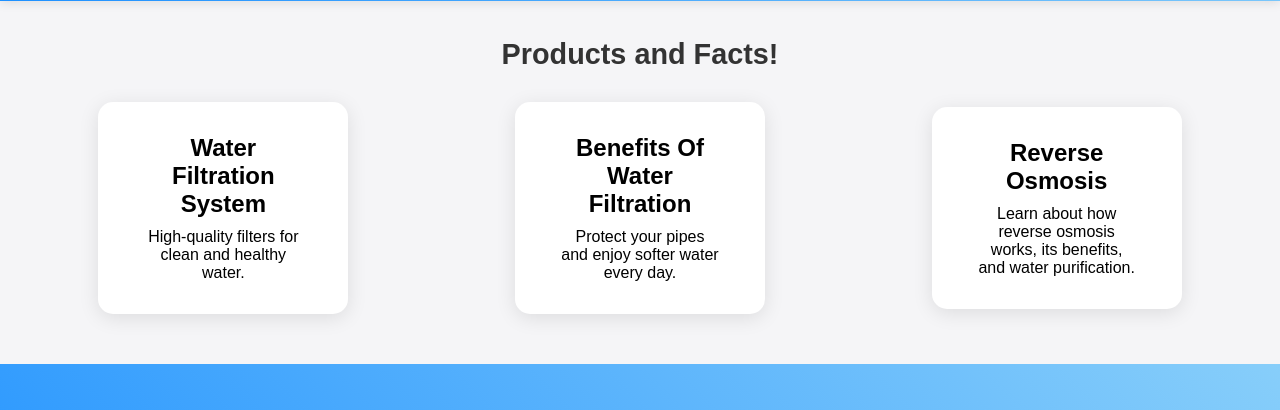
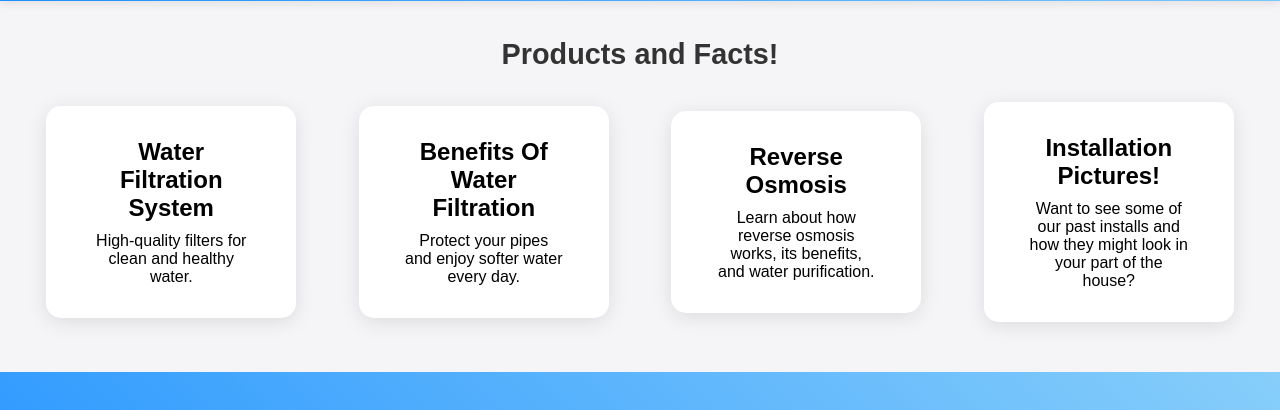
Before and after one commit to DonJuan64/Affordable-Water-Softeners, a plain HTML site: page index.html in a window 1280 px wide. Shown: the part 187-597 px from the top of the page. Drawn offline with Linux system fonts and the light colour scheme.

Commit message:
had to enter html5 link on indexhtml

```diff
--- a/index.html
+++ b/index.html
@@ -46,6 +46,9 @@
                 <a href="html_4.html"><button><h3>Reverse Osmosis</h3>
                 <p>Learn about how reverse osmosis works, its benefits, and water purification.</p></button></a>
             </div>
+            <div class="product-item-2">
+                <a href="html_5.html"><button><h3>Installation Pictures! </h3>
+                <p>Want to see some of our past installs and how they might look in your part of the house?</p></button></a>
         </div>
     </section>
 
```
